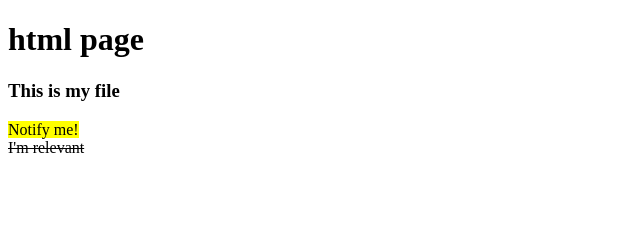
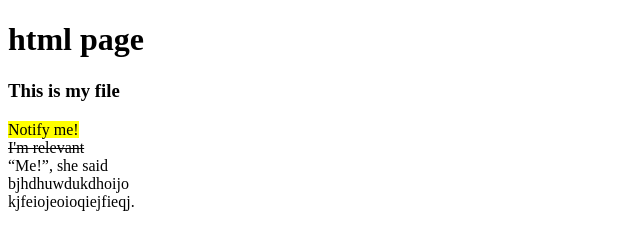
Before and after one commit to Saranya090604/Web-Project, a plain HTML site: page html-file/index.html in a window 1280 px wide. Shown: the whole page, without its empty margins (0-640 px from the left). Drawn offline with Linux system fonts and the light colour scheme.

Commit message:
saranya-q-added

```diff
--- a/html-file/index.html
+++ b/html-file/index.html
@@ -9,6 +9,10 @@
     <h1>html page</h1>
     <h3>This is my file</h3>
     <mark>Notify me!</mark> <br>
-    <s>I'm relevant</s>
+    <s>I'm relevant</s> <br>
+    <q>Me!</q>, she said
+    <div style="width: 200px">
+    bjhdhuwdu<wbr />kdhoijo<wbr />kjfeiojeoioqiejfieqj.
+</div>
 </body>
 </html>
```
